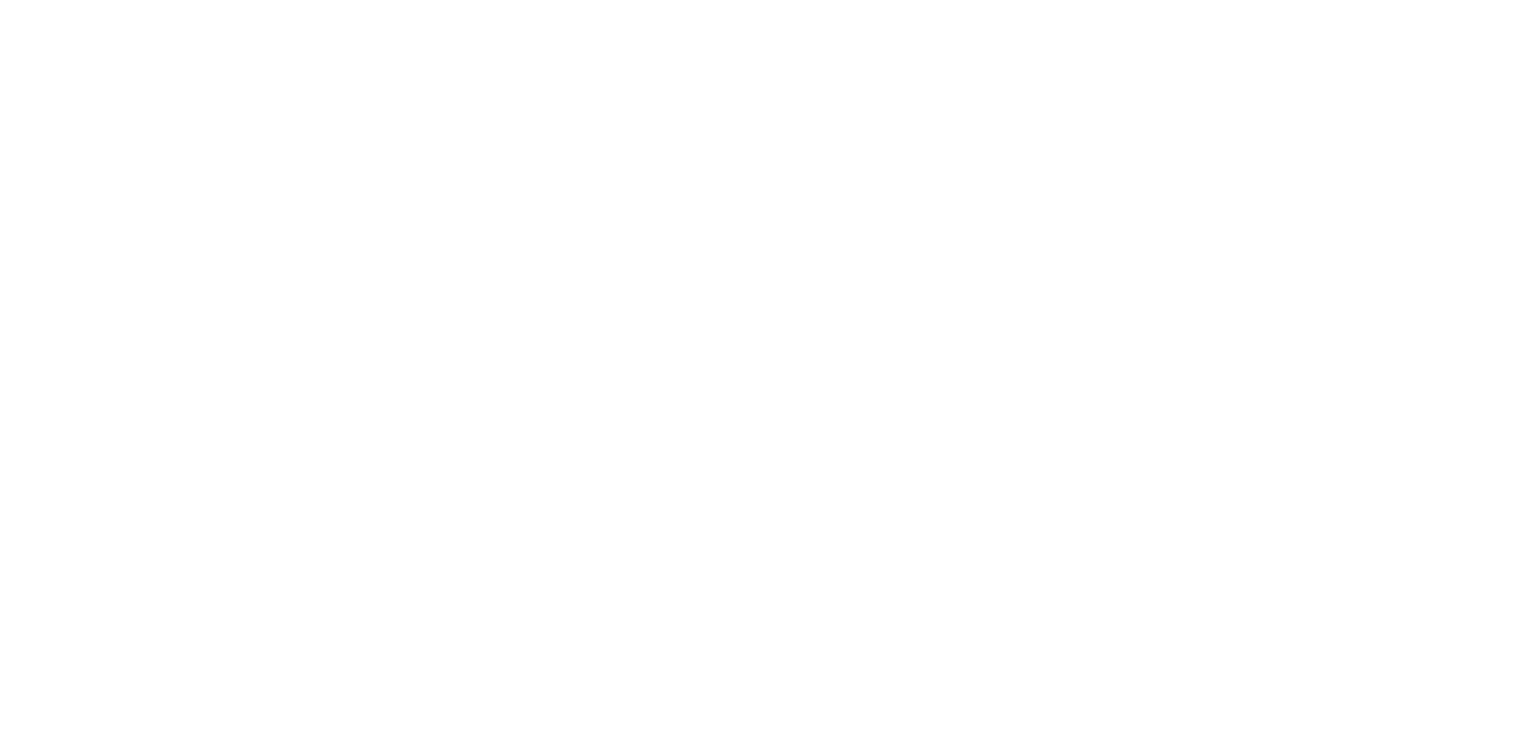
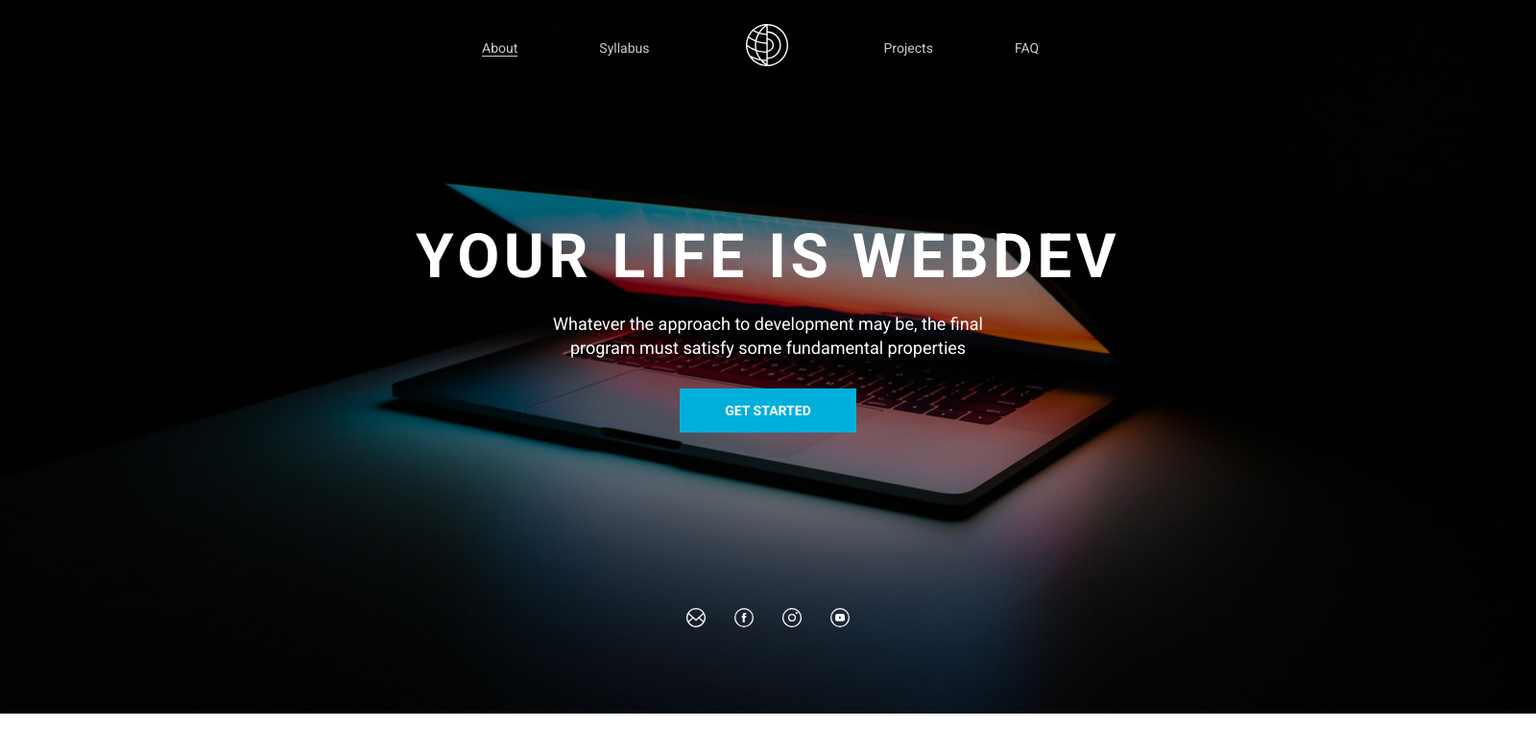
Before and after one commit to rgrishchuk/copy-rgrishchuk-JS2020Q3, a plain HTML site: page webdev/index.html in a window 1280 px wide. Shown: the whole page at 96% size, 1600 px wide, since content can reach past the window. Drawn offline with nearby package versions, Linux system fonts and the light colour scheme.

Commit message:
feat: add sreen 1

```diff
--- a/webdev/index.html
+++ b/webdev/index.html
@@ -4,12 +4,54 @@
     <meta charset="UTF-8">
     <meta name="viewport" content="width=device-width, initial-scale=1.0">
     <title>webdev</title>
+    <link rel="stylesheet" href="https://cdnjs.cloudflare.com/ajax/libs/meyer-reset/2.0/reset.css">
+    <link href="https://fonts.googleapis.com/css2?family=Roboto:wght@400;500;700&display=swap" rel="stylesheet">
     <link rel="stylesheet" href="style.css">
 </head>
 <body>
     <div class="webdev-container">
         <section class="screen-1">
-
+            <header class="header">
+                <h1>webdev</h1>
+                <nav class="nav-header">
+                    <ul>
+                        <li class="active"><a href="#" id="nav-about">About</a></li>
+                        <li><a href="#" id="nav-syllabus">Syllabus</a></li>
+                        <li id="nav-logo">
+                            <img src="assets/icons/logo.svg" alt="Logo">
+                        </li>
+                        <li><a href="#" id="nav-projects">Projects</a></li>
+                        <li><a href="#" id="nav-faq">FAQ</a></li>
+                    </ul>
+                </nav>
+            </header>
+            <div class="screen-1-content">
+                <h2>your life is WebDev</h2>
+                <p>Whatever the approach to development may be, the final<br>
+                    program must satisfy some fundamental properties</p>
+                <div class="button-wrapper">
+                    <button class="btn-main">get started</button>
+                </div>
+            </div>
+            <div class="socials">
+                <ul>
+                    <li><a href="#">
+                        <img src="assets/icons/mail.svg" alt="mail">
+                    </a>
+                    </li>
+                    <li><a href="#">
+                        <img src="assets/icons/facebook.svg" alt="facebook">
+                    </a>
+                    </li>
+                    <li><a href="#">
+                        <img src="assets/icons/insta.svg" alt="instagramm">
+                    </a>
+                    </li>
+                    <li><a href="#">
+                        <img src="assets/icons/telegram.svg" alt="telegram">
+                    </a>
+                    </li>
+                </ul>
         </section>
         <section class="screen-2">
 
--- a/webdev/style.css
+++ b/webdev/style.css
@@ -0,0 +1,144 @@
+.webdev-container {
+    width: 1600px;
+    margin: auto;
+}
+
+.screen-1 {
+    height: 744px;
+    background: url("assets/bg-image.jpg");
+    background-repeat: no-repeat;
+    background-size: cover;
+    background-position: center;
+}
+
+h1 {
+    position: absolute;
+    top: -9999;
+    left: -9999;
+    opacity: 0;
+}
+
+.header {
+    height: 95px;
+}
+
+.nav-header a {
+    text-decoration: none;
+    color: #FFFFFF;
+    opacity: 0.8;
+}
+
+.nav-header ul {
+    padding-top: 25px;
+    display: flex;
+    align-items: center;
+    margin-left: 31.38%;
+}
+
+.nav-header li {
+    display: block;
+    /* body-14-reg */
+    font-family: Roboto;
+    font-style: normal;
+    font-weight: normal;
+    font-size: 14px;
+    line-height: 140%;
+    list-style-type: none;
+}
+
+.nav-header li a:hover {
+   border-bottom: 1px solid #FFFFFF;
+}
+
+.nav-header li.active a {
+    border-bottom: 1px solid #FFFFFF;
+}
+
+#nav-logo {
+    margin-left: 100px;
+    margin-right: 100px;
+}
+
+#nav-syllabus {
+    margin-left: 85px;
+}
+
+#nav-projects {
+    margin-right: 85px;
+}
+
+.screen-1-content {
+    margin-top: 135px;
+    margin-bottom: 183px;
+}
+
+.screen-1 h2 {
+    color: #fff;
+    font-family: Roboto;
+    font-style: normal;
+    font-weight: bold;
+    font-size: 64px;
+    line-height: 75px;
+    /* identical to box height */
+    text-align: center;
+    letter-spacing: 4.5px;
+    text-transform: uppercase;
+}
+
+.screen-1 p {
+    font-family: Roboto;
+    font-style: normal;
+    font-weight: normal;
+    font-size: 18px;
+    line-height: 140%;
+    /* or 25px */
+    text-align: center;
+    color: #FFFFFF;
+
+    margin-top: 20px;
+    margin-bottom: 30px;
+}
+
+.btn-main {
+    width: 184px;
+    height: 46px;
+    margin: 0;
+    padding: 0;
+    font-family: Roboto;
+    font-style: normal;
+    font-weight: bold;
+    font-size: 14px;
+    line-height: 16px;
+    /* display: flex; */
+    align-items: center;
+    text-align: center;
+    text-transform: uppercase;
+    color: #FFFFFF;
+    background-color: #00AFDB;
+    border: none;
+}
+
+.btn-main:hover {
+    background-color: #009CC2;
+}
+
+.screen-1 .button-wrapper {
+    display: flex;
+    justify-content: center;
+}
+
+.socials {
+    display: flex;
+    justify-content: center;
+    margin-bottom: 90px;
+}
+
+.socials ul {
+    width: 170px;
+    display: flex;
+    justify-content: space-between;
+}
+
+socials li {
+    list-style-type: none;
+}
```
Also changed, not shown: webdev/assets/bg-image.jpg (added), webdev/assets/icons/facebook.svg (added), webdev/assets/icons/insta.svg (added), webdev/assets/icons/logo.svg (added), webdev/assets/icons/mail.svg (added), webdev/assets/icons/telegram.svg (added).
